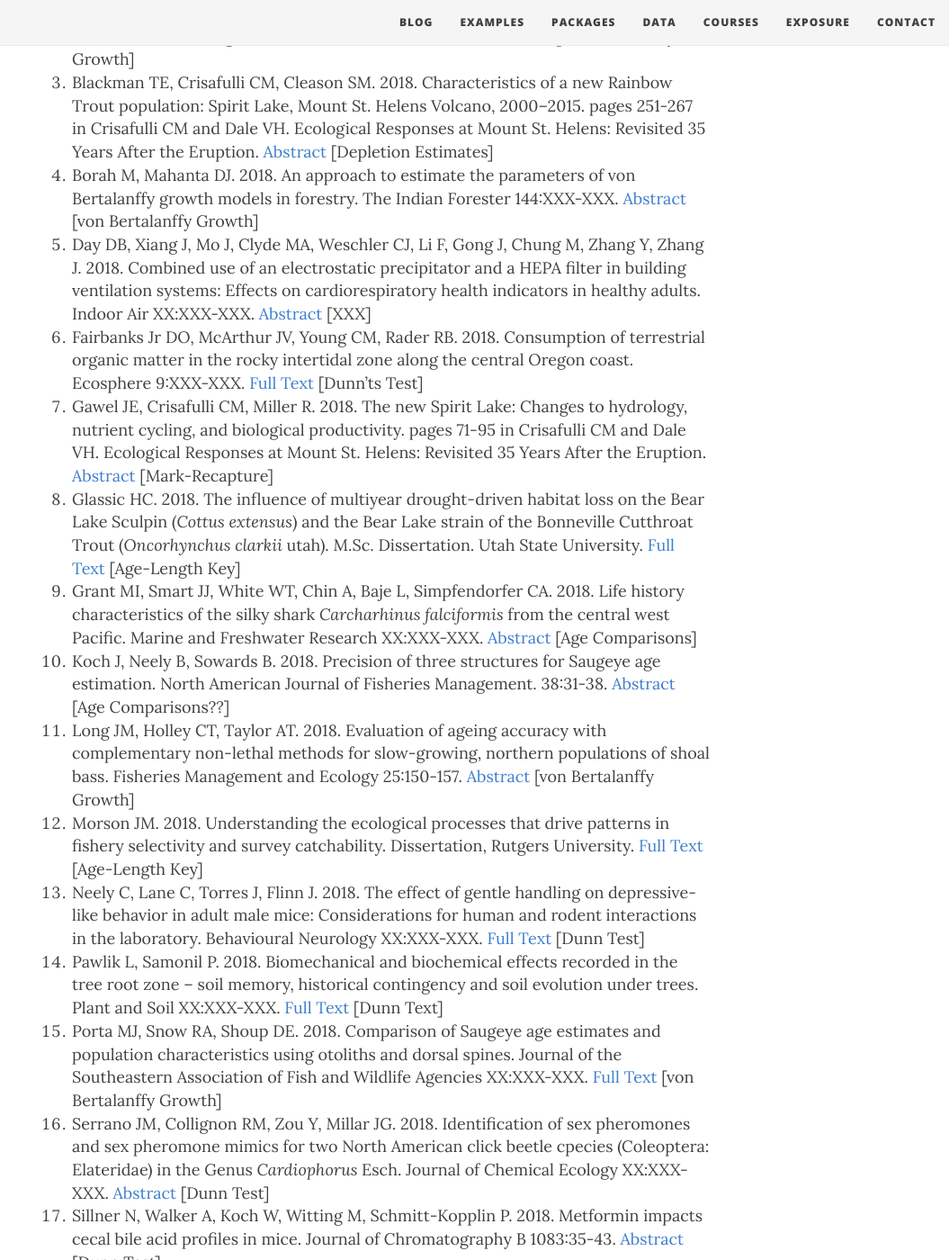
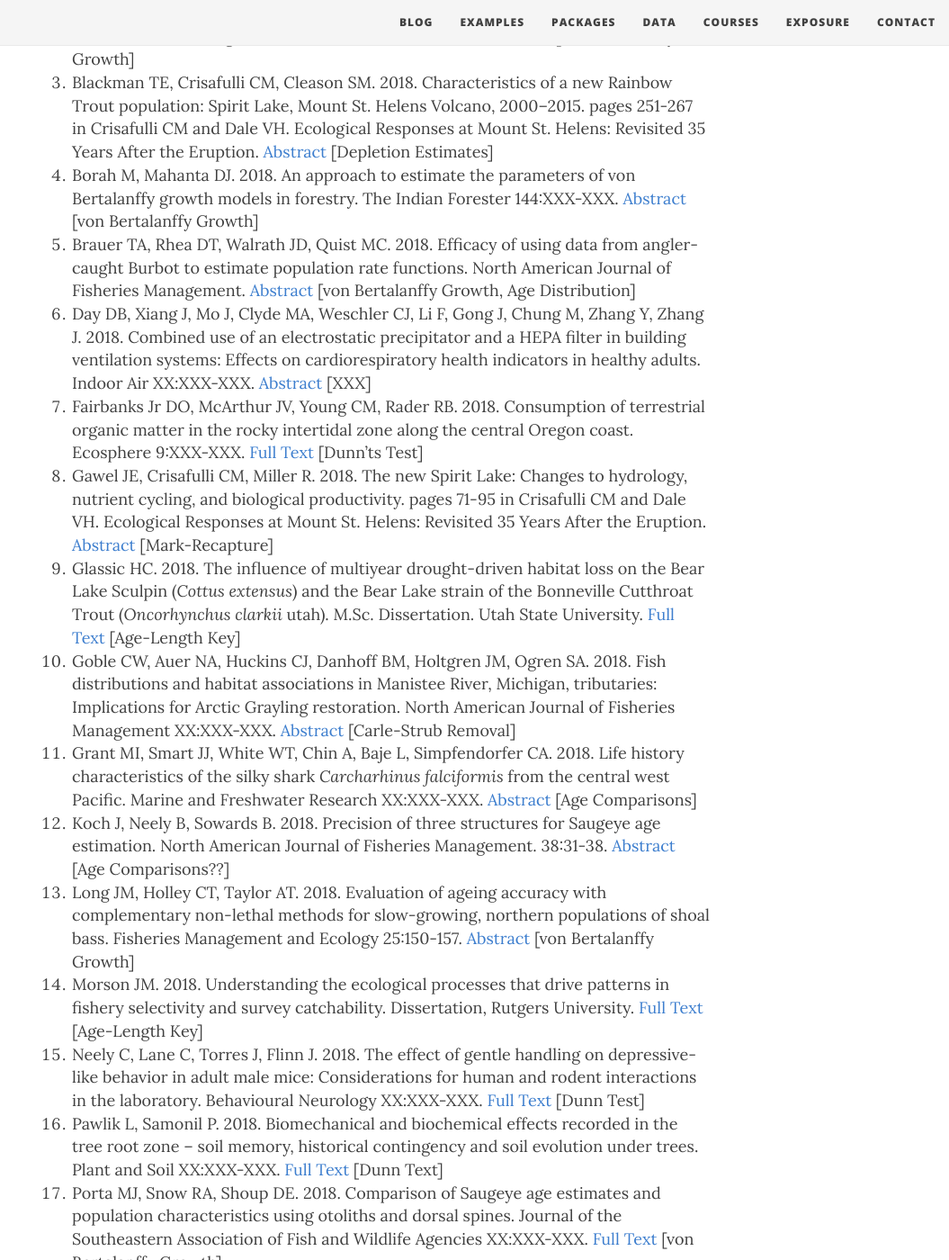
Before and after one commit to droglenc/fishR, a Jekyll site: the page built from exposure/exposure-citations18.md, in a window 1280 px wide and 1400 px high, scrolled down 576 px. Shown: the whole window at 90% size, without its empty margins (225-1280 px from the left). Built offline with Jekyll 4.4.1, drawn with Linux system fonts in a browser that asks for light colours; nearby versions of some CDN libraries; some of the changed text lies outside the part shown.

Commit message:
Added citations

```diff
--- a/exposure/exposure-citations18.md
+++ b/exposure/exposure-citations18.md
@@ -5,16 +5,18 @@ subtitle: fishR and FSA is Being Used!!
 css: "/css/exposure-citation.css"
 ---
 
-The [**IFAR** book](http://derekogle.com/IFAR/), **fishR** website, or the **FSA** package were cited in the following <span id="contact-div">22</span> publications.
+The [**IFAR** book](http://derekogle.com/IFAR/), **fishR** website, or the **FSA** package were cited in the following <span id="contact-div">25</span> publications.
 
 1. Agbani PO, Kafoutchoni KM, Salako KV, Gbedomon RC, Kegbe AM, Karen H, Sinsin B. 2018. Traditional ecological knowledge-based assessment of threatened woody species and their potential substitutes in the Atakora mountain chain, a threatened hotspot of biodiversity in Northwestern Benin, West Africa. Journal of Ethnobiology and Ethnomedicine 14:21. [Full Text](https://ethnobiomed.biomedcentral.com/articles/10.1186/s13002-018-0219-6) [Dunn's Test]
 1. Babaluk JA, Knopp JA, Reist JD. 2018. Assessment of fish populations in six lakes near Sach Harbour, Banks Island, Northwest Territories, 1993-1994. Canada/Inuvialuit Fisheries Joint Management Committee Reort 2018-01. [Full Text](https://www.researchgate.net/profile/John_Babaluk/publication/323547130_Assessment_of_fish_populations_in_six_lakes_near_Sachs_Harbour_Banks_Island_Northwest_Territories_1993-1994/links/5a9c0c8baca2721e3f320937/Assessment-of-fish-populations-in-six-lakes-near-Sachs-Harbour-Banks-Island-Northwest-Territories-1993-1994.pdf) [von Bertalanffy Growth]
 1. Blackman TE, Crisafulli CM, Cleason SM. 2018. Characteristics of a new Rainbow Trout population: Spirit Lake, Mount St. Helens Volcano, 2000–2015. pages 251-267 in Crisafulli CM and Dale VH. Ecological Responses at Mount St. Helens: Revisited 35 Years After the Eruption. [Abstract](https://link.springer.com/chapter/10.1007/978-1-4939-7451-1_14) [Depletion Estimates]
 1. Borah M, Mahanta DJ. 2018. An approach to estimate the parameters of von Bertalanffy growth models in forestry. The Indian Forester 144:XXX-XXX. [Abstract](http://www.indianforester.co.in/index.php/indianforester/article/view/121305) [von Bertalanffy Growth]
+1. Brauer TA, Rhea DT, Walrath JD, Quist MC. 2018. Efficacy of using data from angler-caught Burbot to estimate population rate functions. North American Journal of Fisheries Management. [Abstract](https://www.researchgate.net/publication/324444698_Efficacy_of_Using_Data_from_Angler-Caught_Burbot_to_Estimate_Population_Rate_Functions) [von Bertalanffy Growth, Age Distribution]
 1. Day DB, Xiang J, Mo J, Clyde MA, Weschler CJ, Li F, Gong J, Chung M, Zhang Y, Zhang J. 2018. Combined use of an electrostatic precipitator and a HEPA filter in building ventilation systems: Effects on cardiorespiratory health indicators in healthy adults. Indoor Air XX:XXX-XXX. [Abstract](http://onlinelibrary.wiley.com/doi/10.1111/ina.12447/full) [XXX]
 1. Fairbanks Jr DO, McArthur JV, Young CM, Rader RB. 2018. Consumption of terrestrial organic matter in the rocky intertidal zone along the central Oregon coast. Ecosphere 9:XXX-XXX. [Full Text](http://onlinelibrary.wiley.com/doi/10.1002/ecs2.2138/full) [Dunn'ts Test]
 1. Gawel JE, Crisafulli CM, Miller R. 2018. The new Spirit Lake: Changes to hydrology, nutrient cycling, and biological productivity. pages 71-95 in Crisafulli CM and Dale VH. Ecological Responses at Mount St. Helens: Revisited 35 Years After the Eruption. [Abstract](https://link.springer.com/chapter/10.1007/978-1-4939-7451-1_4) [Mark-Recapture]
 1. Glassic HC. 2018. The influence of multiyear drought-driven habitat loss on the Bear Lake Sculpin (*Cottus extensus*) and the Bear Lake strain of the Bonneville Cutthroat Trout (*Oncorhynchus clarkii* utah). M.Sc. Dissertation. Utah State University. [Full Text](https://digitalcommons.usu.edu/cgi/viewcontent.cgi?article=8067&context=etd)  [Age-Length Key]
+1. Goble CW, Auer NA, Huckins CJ, Danhoff BM, Holtgren JM, Ogren SA. 2018. Fish distributions and habitat associations in Manistee River, Michigan, tributaries: Implications for Arctic Grayling restoration. North American Journal of Fisheries Management XX:XXX-XXX. [Abstract](https://onlinelibrary.wiley.com/doi/pdf/10.1002/nafm.10049) [Carle-Strub Removal]
 1. Grant MI, Smart JJ, White WT, Chin A, Baje L, Simpfendorfer CA. 2018. Life history characteristics of the silky shark *Carcharhinus falciformis* from the central west Pacific. Marine and Freshwater Research XX:XXX-XXX. [Abstract](http://www.publish.csiro.au/MF/MF17163) [Age Comparisons]
 1. Koch J, Neely B, Sowards B. 2018. Precision of three structures for Saugeye age estimation. North American Journal of Fisheries Management. 38:31-38. [Abstract](http://onlinelibrary.wiley.com/doi/10.1002/nafm.10019/abstract) [Age Comparisons??]
 1. Long JM, Holley CT, Taylor AT. 2018. Evaluation of ageing accuracy with complementary non-lethal methods for slow-growing, northern populations of shoal bass. Fisheries Management and Ecology 25:150-157. [Abstract](http://onlinelibrary.wiley.com/doi/10.1111/fme.12274/full) [von Bertalanffy Growth]
@@ -24,6 +26,7 @@ The [**IFAR** book](http://derekogle.com/IFAR/), **fishR** website, or the **FSA
 1. Porta MJ, Snow RA, Shoup DE. 2018. Comparison of Saugeye age estimates and population characteristics using otoliths and dorsal spines. Journal of the Southeastern Association of Fish and Wildlife Agencies XX:XXX-XXX. [Full Text](http://www.seafwa.org/Documents%20and%20Settings/46/Site%20Documents/2018%20Journal/J5_04Portaetal23-29.pdf) [von Bertalanffy Growth]
 1. Serrano JM, Collignon RM, Zou Y, Millar JG. 2018. Identification of sex pheromones and sex pheromone mimics for two North American click beetle cpecies (Coleoptera: Elateridae) in the Genus *Cardiophorus* Esch. Journal of Chemical Ecology XX:XXX-XXX. [Abstract](https://link.springer.com/article/10.1007/s10886-018-0940-6) [Dunn Test]
 1. Sillner N, Walker A, Koch W, Witting M, Schmitt-Kopplin P. 2018. Metformin impacts cecal bile acid profiles in mice. Journal of Chromatography B 1083:35-43. [Abstract](https://www.sciencedirect.com/science/article/pii/S1570023218300795) [Dunn Test]
+1. Snow RA, Porta MJ, Long JM. 2018. Precision of four otolith techniques for estimating age of White Perch from a thermally altered reservoir. North American Journal of Fisheries Management. XX:XXX-XXX. [Abstract](https://onlinelibrary.wiley.com/doi/abs/10.1002/nafm.10069) [Growth]
 1. Szekely D, Szekely P, Stanescu F, Cogalniceanu D, Ulrich S. 2018. Breed fast, die young: Demography of a poorly known fossorial frog from the xeric Neotropics. Salamandra 54:37-44. [Full Text](https://www.researchgate.net/profile/Florina_Stanescu/publication/320779366_Breed_fast_die_young_Demography_of_a_poorly_known_fossorial_frog_from_the_xeric_Neotropics/links/5a85c642aca272017e564ce2/Breed-fast-die-young-Demography-of-a-poorly-known-fossorial-frog-from-the-xeric-Neotropics.pdf) [von Bertalanffy Growth]
 1. Tibihika PD, Waidbacher H, Masembe C, Curto M, Sabatino S, Alemayehu E, Meulenbroek P, Akoll P, Meimberg H. 2018. Anthropogenic impacts on the contextual morphological diversification and adaptation of Nile tilapia (*Oreochromis niloticus*, L. 1758) in East Africa. Environmental Biology of Fishes XX:XXX-XXX [Full Text](https://link.springer.com/article/10.1007/s10641-017-0704-0) [Condition]
 1. Vukov D, Ilic M, Cuk M, Radulovic S, Igic R, Janauer GA. 2018. Combined effects of physical environmental conditions and anthropogenic alterations are associated with macrophyte habitat fragmentation in rivers - Study of the Danube in Serbia. Science of the Total Environment 634:780-790. [Abstract](https://www.sciencedirect.com/science/article/pii/S0048969718311288) [Dunn's Test]
```
Also changed, not shown: exposure/exposure-citations17.md (+1 -2 lines).
